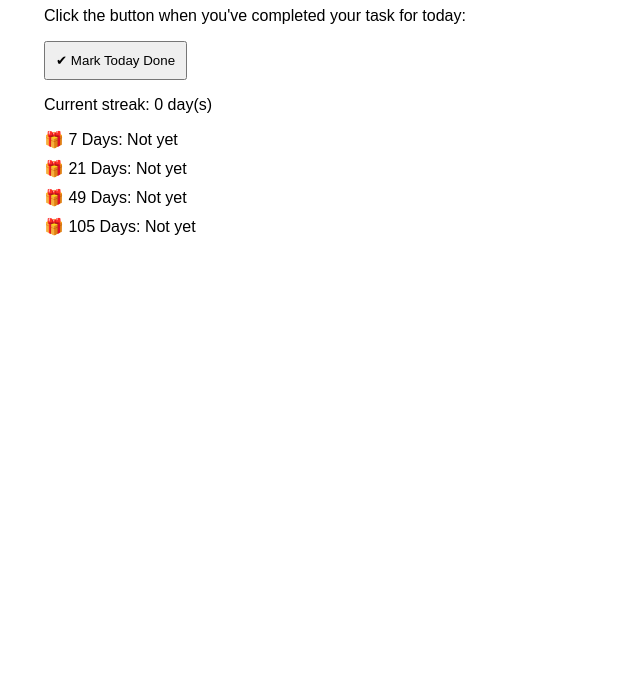
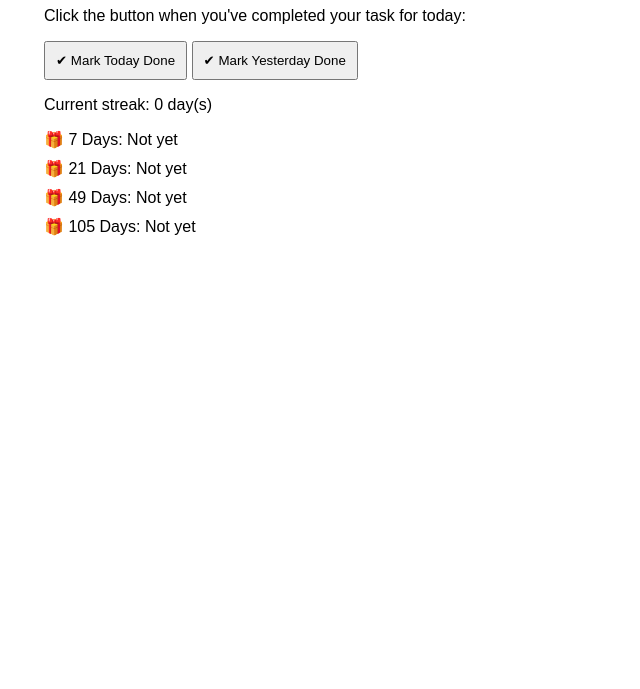
Before and after one commit to silent-challenger/My-Goal-Tracker, a plain HTML site: page index.html in a window 1280 px wide. Shown: the part 111-800 px from the top of the page, without its empty margins (296-936 px from the left). Drawn offline with Linux system fonts and the light colour scheme.

Commit message:
Update index.html

```diff
--- a/index.html
+++ b/index.html
@@ -16,6 +16,7 @@ Something to track my progress and completion of my projects
   <h1>Consistency Reward Tracker</h1>
   <p>Click the button when you've completed your task for today:</p>
   <button onclick="markToday()">✔ Mark Today Done</button>
+  <button onclick="markYesterday()">✔ Mark Yesterday Done</button>
   <p id="streakDisplay"></p>
 
   <div class="milestone" id="reward1">🎁 7 Days: Not yet</div>
```
